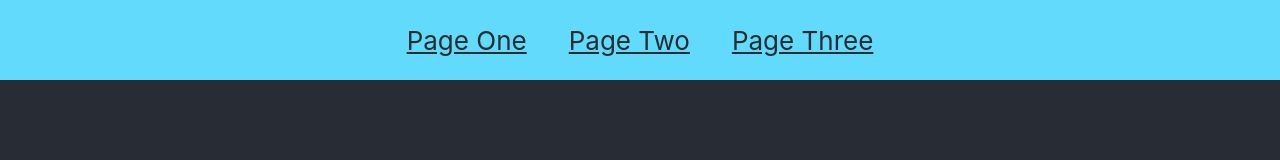
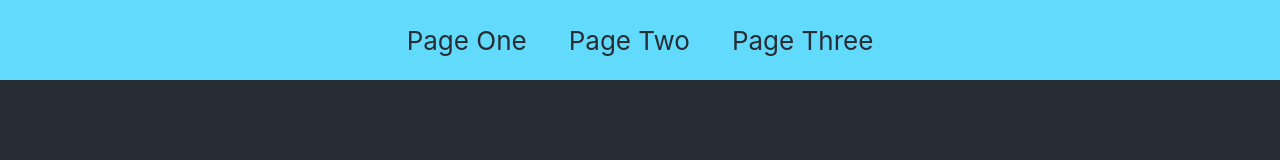
Before and after one commit to TyeCampbell/react-router, a React (Create React App) app: page / in a window 1280 px wide. Shown: the top 160 px of the page. Built offline with nearby package versions, Linux system fonts and the light colour scheme.

Commit message:
Added NavLink to NavMenu and adjusted the CSS for the links so the active link is clear.

```diff
--- a/src/NavMenu.css
+++ b/src/NavMenu.css
@@ -13,4 +13,13 @@ nav a {
     color: #282c34;
     padding-right: calc(5px + 2vmin);
     padding-left: calc(5px + 2vmin);
+    text-decoration: none;
 }
+
+nav a:hover {
+    text-decoration: underline;
+}
+
+.active-link {
+    text-decoration: underline;
+}
--- a/src/NavMenu.js
+++ b/src/NavMenu.js
@@ -1,5 +1,5 @@
 import React, {Component} from "react";
-import {Link} from "react-router-dom";
+import {NavLink} from "react-router-dom";
 import './NavMenu.css';
 
 class NavMenu extends Component {
@@ -7,9 +7,9 @@ class NavMenu extends Component {
         return (
         <div className="NavMenu">
             <nav>
-                <Link to='/Page1'>Page One</Link>
-                <Link to='/Page2'>Page Two</Link>
-                <Link to='/Page3'>Page Three</Link>
+                <NavLink exact activeClassName='active-link' to='/Page1'>Page One</NavLink>
+                <NavLink exact activeClassName='active-link' to='/Page2'>Page Two</NavLink>
+                <NavLink exact activeClassName='active-link' to='/Page3'>Page Three</NavLink>
             </nav>
         </div>
         )
```
